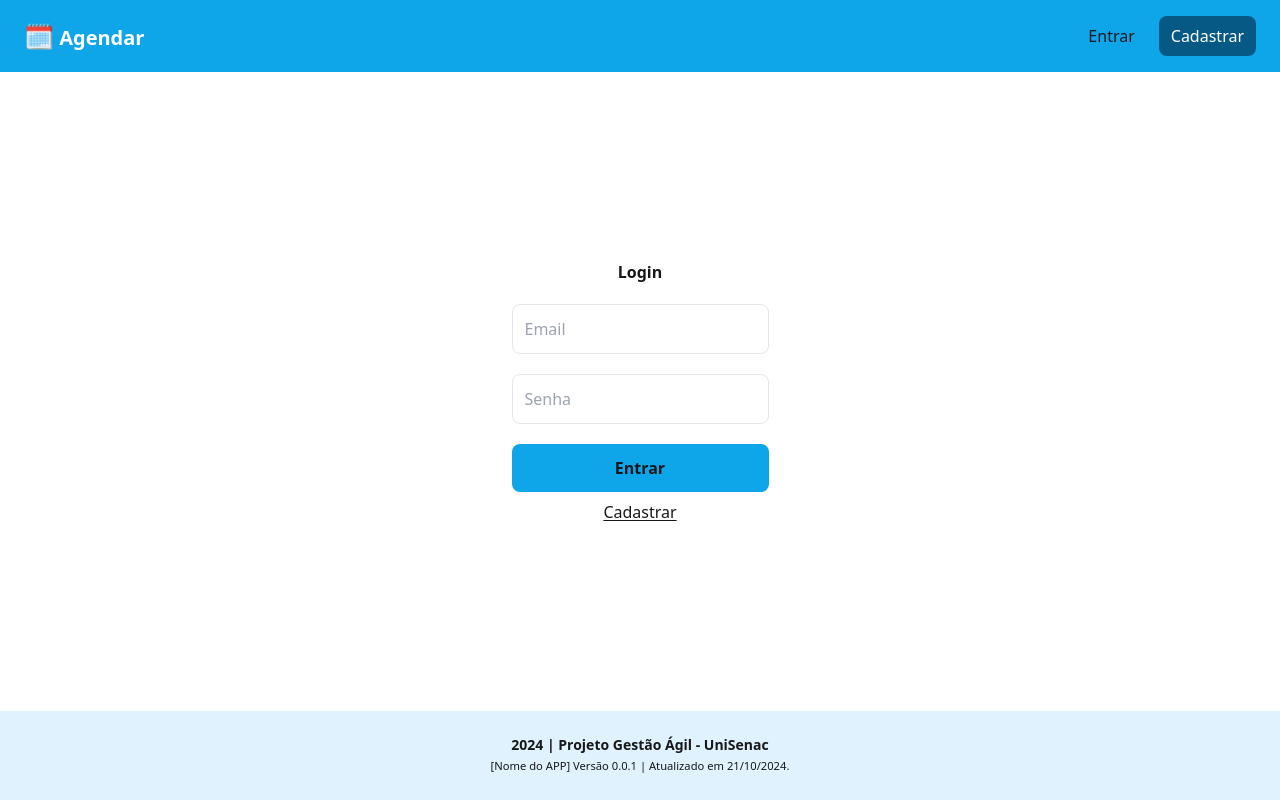
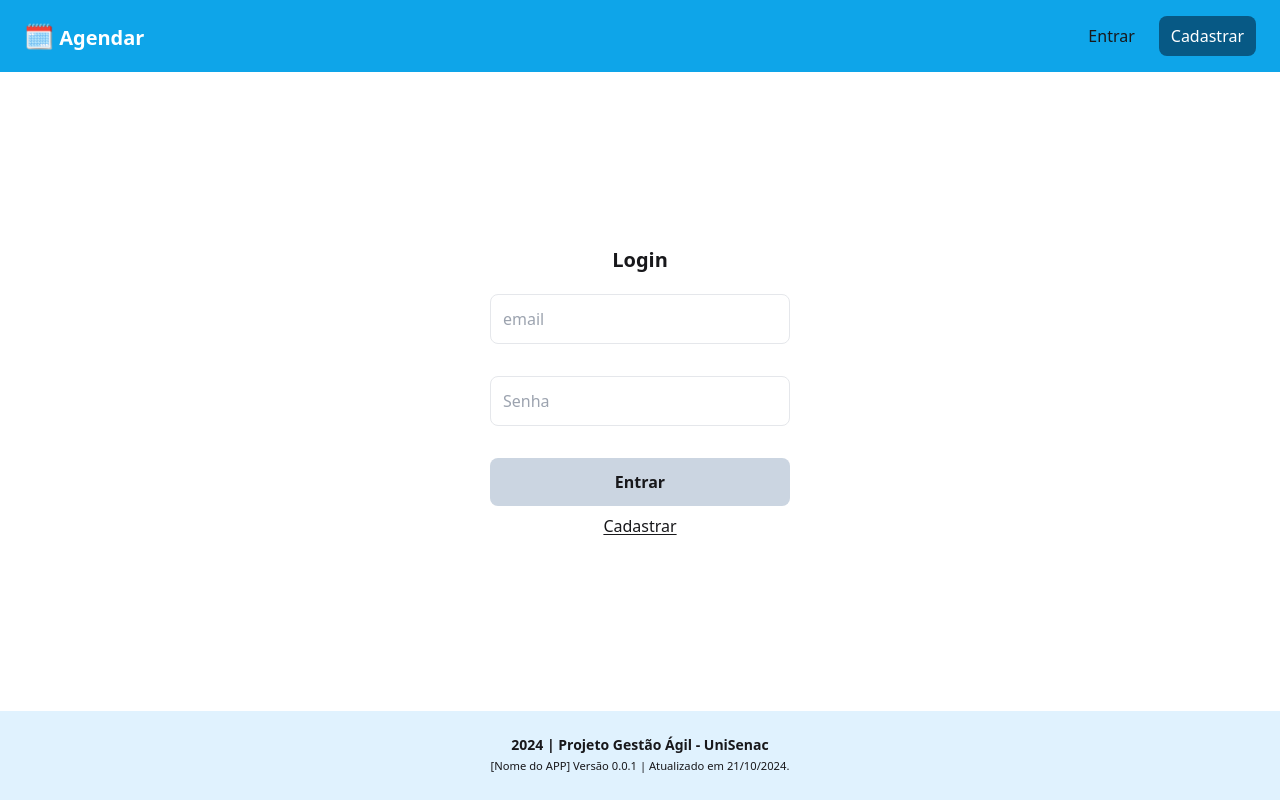
Before and after one commit to marcelopoars/projeto-front-senac, a Next.js app: page /login in a window 1280 px wide. Built offline with nearby package versions, Linux system fonts and the light colour scheme.

Commit message:
feat: add form validations on Login page

```diff
--- a/package.json
+++ b/package.json
@@ -9,11 +9,14 @@
     "lint": "next lint"
   },
   "dependencies": {
+    "@hookform/resolvers": "^3.9.1",
     "@phosphor-icons/react": "^2.1.7",
     "next": "14.2.15",
     "react": "^18",
     "react-calendar": "^5.1.0",
-    "react-dom": "^18"
+    "react-dom": "^18",
+    "react-hook-form": "^7.53.1",
+    "zod": "^3.23.8"
   },
   "devDependencies": {
     "@types/node": "^20",
--- /dev/null
+++ b/src/app/login/components/form-login/form-login.tsx
@@ -0,0 +1,95 @@
+"use client";
+
+import { ErrorMessage } from "@/components";
+import { zodResolver } from "@hookform/resolvers/zod";
+import { useRouter } from "next/navigation";
+import { useEffect } from "react";
+import { SubmitHandler, useForm } from "react-hook-form";
+import { z } from "zod";
+
+const loginSchema = z.object({
+  email: z
+    .string()
+    .min(1, { message: "Email é obrigatório." })
+    .email({ message: "Formato de email inválido." }),
+  password: z
+    .string()
+    .min(1, { message: "Senha é obrigatório." }),
+});
+
+type FormInputs = z.infer<typeof loginSchema>;
+
+export function FormLogin() {
+  const router = useRouter();
+
+  const {
+    register,
+    handleSubmit,
+    formState: { errors, isValid },
+  } = useForm<FormInputs>({
+    mode: "onTouched",
+    resolver: zodResolver(loginSchema),
+    defaultValues: {
+      email: "",
+      password: "",
+    },
+  });
+
+  const onSubmitForm: SubmitHandler<FormInputs> = (data) => {
+    console.log(data, errors.email?.message);
+    router.push("/agenda");
+  };
+
+  useEffect(() => {
+    console.log(errors);
+  }, [errors]);
+
+  return (
+    <form
+      className="w-full max-w-[300px] flex flex-col"
+      onSubmit={handleSubmit(onSubmitForm)}
+    >
+      <div className="flex flex-col pb-8">
+        <label htmlFor="email" className="sr-only">
+          Email
+        </label>
+        <input
+          id="email"
+          type="email"
+          placeholder="email"
+          className="border p-3 rounded-lg"
+          autoComplete="email"
+          aria-invalid={errors.email?.message ? "true" : "false"}
+          aria-describedby={errors.email?.message ? "email-error" : undefined}
+          {...register("email")}
+        />
+        <ErrorMessage error={errors?.email?.message} />
+      </div>
+      <div className="flex flex-col pb-8">
+        <label htmlFor="password" className="sr-only">
+          Senha
+        </label>
+        <input
+          id="password"
+          type="password"
+          placeholder="Senha"
+          className="border p-3 rounded-lg"
+          autoComplete="current-password"
+          aria-invalid={errors.password?.message ? "true" : "false"}
+          aria-describedby={
+            errors.password?.message ? "password-error" : undefined
+          }
+          {...register("password")}
+        />
+        <ErrorMessage error={errors?.password?.message} />
+      </div>
+      <button
+        type="submit"
+        className="bg-sky-500 p-3 rounded-lg text-center font-semibold disabled:bg-slate-300"
+        disabled={!isValid}
+      >
+        Entrar
+      </button>
+    </form>
+  );
+}
--- /dev/null
+++ b/src/app/login/components/form-login/index.ts
@@ -0,0 +1 @@
+export * from "./form-login";
--- /dev/null
+++ b/src/app/login/components/index.ts
@@ -0,0 +1 @@
+export * from "./form-login";
--- a/src/app/login/page.tsx
+++ b/src/app/login/page.tsx
@@ -1,32 +1,14 @@
 import Link from "next/link";
+import { FormLogin } from "./components";
 
-export default function Home() {
+export default function LoginPage() {
   return (
     <section className="flex h-full">
-      <div className="flex-1 flex items-center justify-center">
-        <div>
-          <h1 className="text-center font-semibold mb-5">Login</h1>
-          <form className="flex gap-5 flex-col">
-            <input
-              type="email"
-              placeholder="Email"
-              className="border p-3 rounded-lg"
-              required
-            />
-            <input
-              type="password"
-              placeholder="Senha"
-              className="border p-3 rounded-lg"
-              required
-            />
-            <Link
-              href={"/"}
-              className="bg-sky-500 p-3 rounded-lg text-center font-semibold"
-              type="button"
-            >
-              Entrar
-            </Link>
-          </form>
+      <div className="flex-1 flex flex-col items-center justify-center">
+        <h1 className="text-xl text-center font-semibold mb-5">Login</h1>
+
+        <FormLogin />
+
         <Link
           href="/cadastro"
           className="text-center block mt-2 underline underline-offset-2"
@@ -34,7 +16,6 @@ export default function Home() {
           Cadastrar
         </Link>
       </div>
-      </div>
     </section>
   );
 }
--- /dev/null
+++ b/src/components/error-message/error-message.tsx
@@ -0,0 +1,19 @@
+interface ErrorMessageProps {
+  error?: string;
+}
+
+export function ErrorMessage({ error }: ErrorMessageProps) {
+  if (!error) return null;
+
+  return (
+    <div className="relative">
+      <span
+        className="block text-red-500 text-sm mt-2 absolute left-0 -bottom-6"
+        role="alert"
+        aria-live="assertive"
+      >
+        {error}
+      </span>
+    </div>
+  );
+}
--- /dev/null
+++ b/src/components/error-message/index.ts
@@ -0,0 +1 @@
+export * from "./error-message";
--- a/src/components/index.ts
+++ b/src/components/index.ts
@@ -1,3 +1,4 @@
 export * from "./card-category";
+export * from "./error-message";
 export * from "./footer";
 export * from "./header";
```
Also changed, not shown: 1 other file (tests, documents, lock files or other folders). Lines whose indentation alone changed are shown as unchanged.
